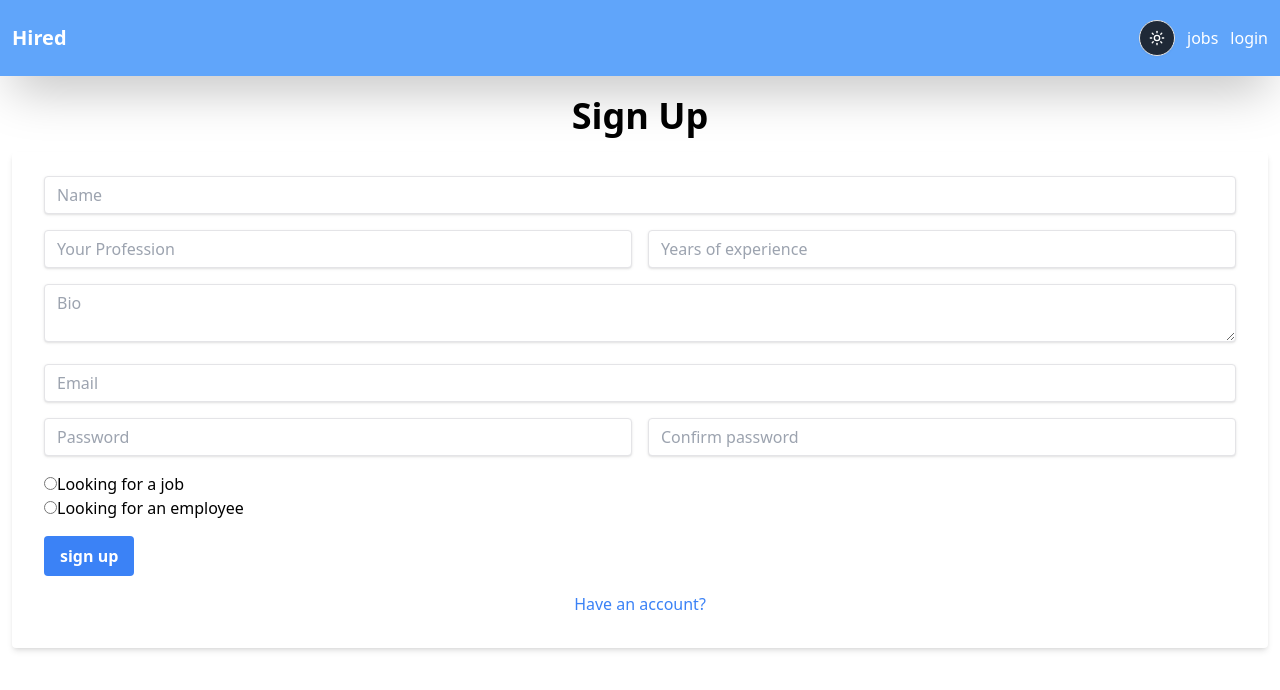
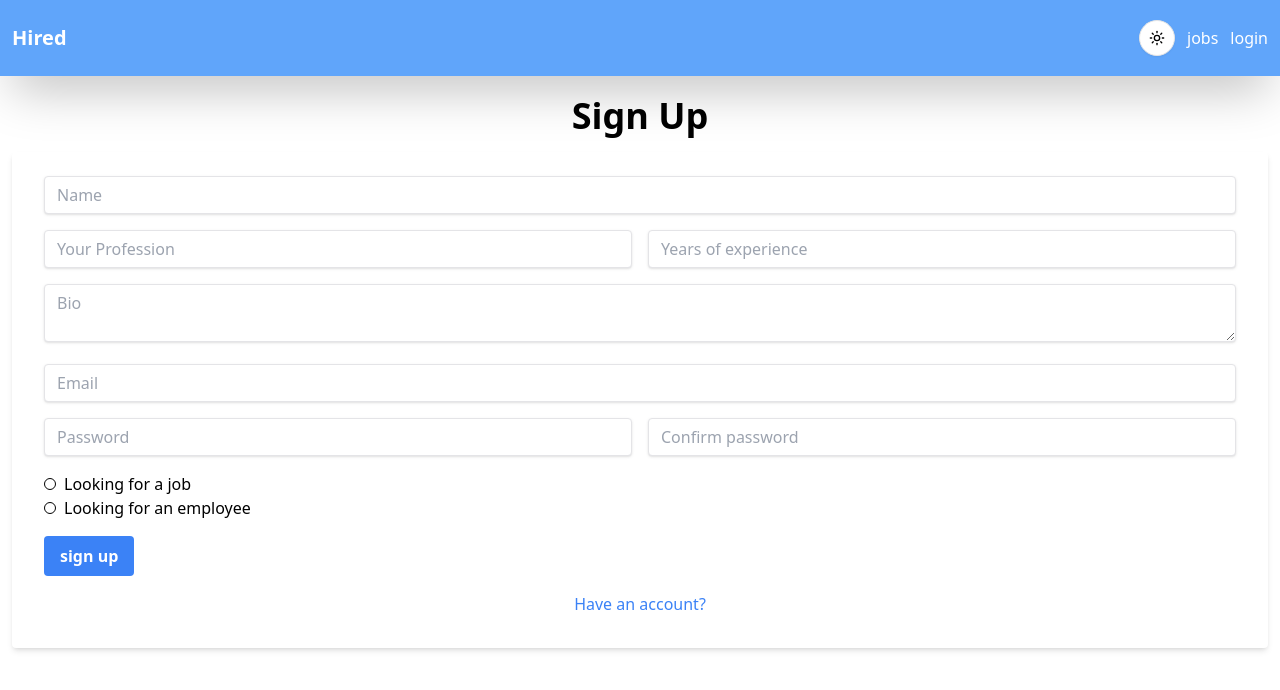
Before and after one commit to AmeerTmsy/Job_Board_Platform-Frontend, a React (Vite) app: page /sign_up in a window 1280 px wide. Shown: the top 690 px of the page. Built offline with nearby package versions, Linux system fonts and the light colour scheme; no server answers.

Commit message:
changed text color based on theme in signup form

```diff
--- a/src/myComponents/LoginForm.jsx
+++ b/src/myComponents/LoginForm.jsx
@@ -32,7 +32,7 @@ function LoginForm(props) {
             }
             if (data.userType === 'employer') {
                 delete data.userType
-                const response = await axios.post(`http://localhost:3000/employer/auth/login`, data, { withCredentials: true })
+                const response = await axios.post(`${import.meta.env.VITE_API_BASE_URL}/employer/auth/login`, data, { withCredentials: true })
                 dispatch(authenticatUser(response?.data?.data))
                 // console.log("print 1:", user)
                 // console.log(response);
@@ -68,12 +68,12 @@ function LoginForm(props) {
                 className='border-2 flex flex-col gap-2 sm:w-full md:w-2/4 mx-auto rounded-md pt-10' >
 
                 <div className="w-11/12 mx-auto m-1 flex flex-col">
-                    <input className='p-1 px-3 rounded-sm bg-slate-200 border-0' type='email' placeholder='email' {...register("email", { required: true, pattern: /^[a-zA-Z0-9._%+-]+@[a-zA-Z0-9.-]+\.[a-zA-Z]{2,}$/ })} />
+                    <input className='p-1 px-3 rounded-sm bg-slate-200 border-0 text-black' type='email' placeholder='email' {...register("email", { required: true, pattern: /^[a-zA-Z0-9._%+-]+@[a-zA-Z0-9.-]+\.[a-zA-Z]{2,}$/ })} />
                     {errors.email && <ErrorMessage error={errors.email} fieldName="email" />}
 
                 </div>
                 <div className="w-11/12 mx-auto m-1 flex flex-col">
-                    <input className=' p-1 px-3 rounded-sm bg-slate-200 border-0' type='password' placeholder='password' {...register("password", {
+                    <input className=' p-1 px-3 rounded-sm bg-slate-200 border-0 text-black' type='password' placeholder='password' {...register("password", {
                         required: true,
                         pattern: {
                             value: /^.{4,}$/,
@@ -85,7 +85,7 @@ function LoginForm(props) {
                 </div>
 
                 <div className='w-11/12 mx-auto text-blue-600 flex flex-col gap-5'>
-                    <Link className='pl-3' to={'/changePassword'}>forget your password!</Link>
+                    {/* <Link className='pl-3' to={'/changePassword'}>forget your password!</Link> */}
                     <Link className='pl-3' to={'/sign_up'}>don't have an account?</Link>
                 </div>
 
--- a/src/myComponents/SignUpForm.jsx
+++ b/src/myComponents/SignUpForm.jsx
@@ -2,8 +2,10 @@ import React from 'react';
 import { useForm } from "react-hook-form";
 import { Link } from 'react-router-dom';
 import ErrorMessage from './SignUpErrorMessage';
+import { useTheme } from 'next-themes';
 
 function SignUpForm(props) {
+    const { theme, setTheme } = useTheme();
     const {
         register,
         handleSubmit,
@@ -25,7 +27,7 @@ function SignUpForm(props) {
                 <div className="mb-4">
                     <input
                         {...register("name", { required: true })}
-                        className="shadow appearance-none border rounded w-full py-2 px-3 text-gray-700 leading-tight focus:outline-none focus:shadow-outline"
+                        className={`shadow appearance-none border rounded w-full py-2 px-3 text-gray-700 leading-tight focus:outline-none focus:shadow-outline  ${theme === 'dark' ?'text-white' :''}`}
                         type="text"
                         placeholder="Name"
                     />
@@ -35,13 +37,13 @@ function SignUpForm(props) {
                 <div className="mb-4 grid grid-cols-2 gap-4">
                     <input
                         {...register("profession", { required: true })}
-                        className="shadow appearance-none border rounded w-full py-2 px-3 text-gray-700 leading-tight focus:outline-none focus:shadow-outline"
+                        className={`shadow appearance-none border rounded w-full py-2 px-3 text-gray-700 leading-tight focus:outline-none focus:shadow-outline  ${theme === 'dark' ?'text-white' :''}`}
                         type="text"
                         placeholder="Your Profession"
                     />
                     <input
                         {...register("experienced", { required: true })}
-                        className="shadow appearance-none border rounded w-full py-2 px-3 text-gray-700 leading-tight focus:outline-none focus:shadow-outline"
+                        className={`shadow appearance-none border rounded w-full py-2 px-3 text-gray-700 leading-tight focus:outline-none focus:shadow-outline  ${theme === 'dark' ?'text-white' :''}`}
                         type="text"
                         placeholder="Years of experience"
                     />
@@ -52,7 +54,7 @@ function SignUpForm(props) {
                 <div className="mb-4">
                     <textarea
                         {...register("bio", { required: true })}
-                        className="shadow appearance-none border rounded w-full py-2 px-3 text-gray-700 leading-tight focus:outline-none focus:shadow-outline"
+                        className={`shadow appearance-none border rounded w-full py-2 px-3 text-gray-700 leading-tight focus:outline-none focus:shadow-outline  ${theme === 'dark' ?'text-white' :''}`}
                         placeholder="Bio"
                     />
                     <ErrorMessage error={errors.bio} fieldName="bio" />
@@ -61,7 +63,7 @@ function SignUpForm(props) {
                 <div className="mb-4">
                     <input
                         {...register("email", { required: true, pattern: /^[a-zA-Z0-9._%+-]+@[a-zA-Z0-9.-]+\.[a-zA-Z]{2,}$/ })}
-                        className="shadow appearance-none border rounded w-full py-2 px-3 text-gray-700 leading-tight focus:outline-none focus:shadow-outline"
+                        className={`shadow appearance-none border rounded w-full py-2 px-3 text-gray-700 leading-tight focus:outline-none focus:shadow-outline  ${theme === 'dark' ?'text-white' :''}`}
                         type="email"
                         placeholder="Email"
                     />
@@ -77,7 +79,7 @@ function SignUpForm(props) {
                                 message: "Password must be at least 8 characters, with at least one uppercase letter, one lowercase letter, and one number"
                             }
                         })}
-                        className="shadow appearance-none border rounded w-full py-2 px-3 text-gray-700 leading-tight focus:outline-none focus:shadow-outline"
+                        className={`shadow appearance-none border rounded w-full py-2 px-3 text-gray-700 leading-tight focus:outline-none focus:shadow-outline  ${theme === 'dark' ?'text-white' :''}`}
                         type="password"
                         placeholder="Password"
                     />
@@ -86,7 +88,7 @@ function SignUpForm(props) {
                             required: true,
                             validate: value => value === password || "Passwords do not match"
                         })}
-                        className="shadow appearance-none border rounded w-full py-2 px-3 text-gray-700 leading-tight focus:outline-none focus:shadow-outline"
+                        className={`shadow appearance-none border rounded w-full py-2 px-3 text-gray-700 leading-tight focus:outline-none focus:shadow-outline ${theme === 'dark' ?'text-white' :''}`}
                         type="password"
                         placeholder="Confirm password"
                     />
@@ -96,21 +98,23 @@ function SignUpForm(props) {
 
                 <div className="mb-4">
                     <div>
-                        <label>
+                        <label className="text-black cursor-pointer">
                             <input
                                 {...register("userType", { required: true })}
                                 type="radio"
                                 value="employee"
+                                className='appearance-none h-3 w-3 focus:h-2 focus:w-2 border border-black rounded-full checked:bg-blue-300 checked:border-transparent focus:outline-none mr-2'
                             />
                             Looking for a job
                         </label>
                     </div>
-                    <div>
-                        <label>
+                    <div className="bg-white text-white">
+                        <label className="text-black cursor-pointer">
                             <input
                                 {...register("userType", { required: true })}
                                 type="radio"
                                 value="employer"
+                                className='appearance-none h-3 w-3 focus:h-2 focus:w-2 border border-black rounded-full checked:bg-blue-300 checked:border-transparent focus:outline-none mr-2'
                             />
                             Looking for an employee
                         </label>
--- a/src/myComponents/icon/ThemeColor.jsx
+++ b/src/myComponents/icon/ThemeColor.jsx
@@ -23,12 +23,12 @@ function ThemeColor() {
         <Button
           variant="outline"
           size="icon"
-          className={`${buttonStyles} transition-colors duration-300 rounded-full`} // Smooth transition effect
+          className={`${buttonStyles} border transition-colors duration-300 rounded-full ${theme !== 'dark' && '!bg-white'}`} // Smooth transition effect
         >
           {theme === 'dark' ? (
             <Moon className="h-[1.2rem] w-[1.2rem] transition-all" />
           ) : (
-            <Sun className="h-[1.2rem] w-[1.2rem] transition-all" />
+            <Sun className="h-[1.2rem] w-[1.2rem] transition-all text-black" />
           )}
           <span className="sr-only">Toggle theme</span>
         </Button>
```
Also changed, not shown: src/index.css (line endings or trailing spaces).
